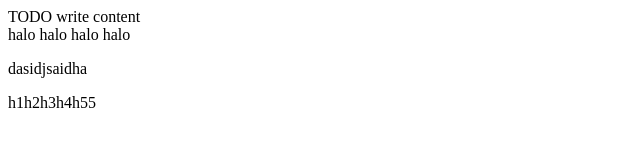
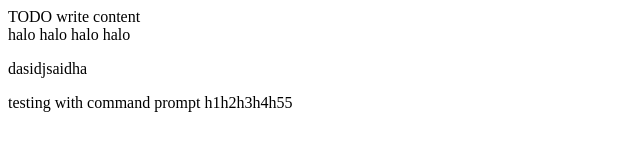
Before and after one commit to SheeYeap02/GUI_Grocery, a plain HTML site: page GrocerySystem/web/index.html in a window 1280 px wide. Shown: the whole page, without its empty margins (0-640 px from the left). Drawn offline with Linux system fonts and the light colour scheme.

Commit message:
Test with CMD

```diff
--- a/GrocerySystem/web/index.html
+++ b/GrocerySystem/web/index.html
@@ -14,6 +14,7 @@ and open the template in the editor.
         <div>TODO write content</div>
         halo halo halo halo
         <p>dasidjsaidha</p>
+        <a>testing with command prompt</a>
         <a>h1h2h3h4h55</a>
     </body>
 </html>
```
